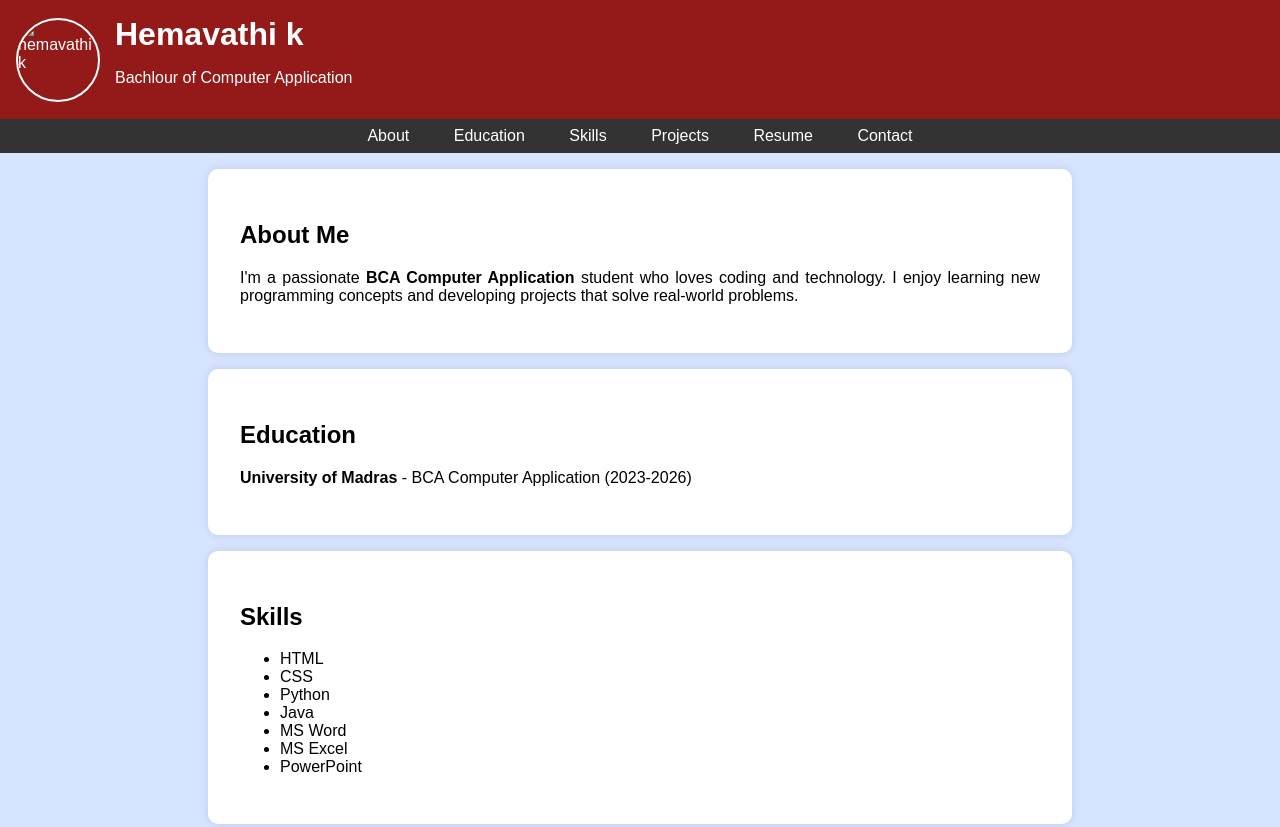
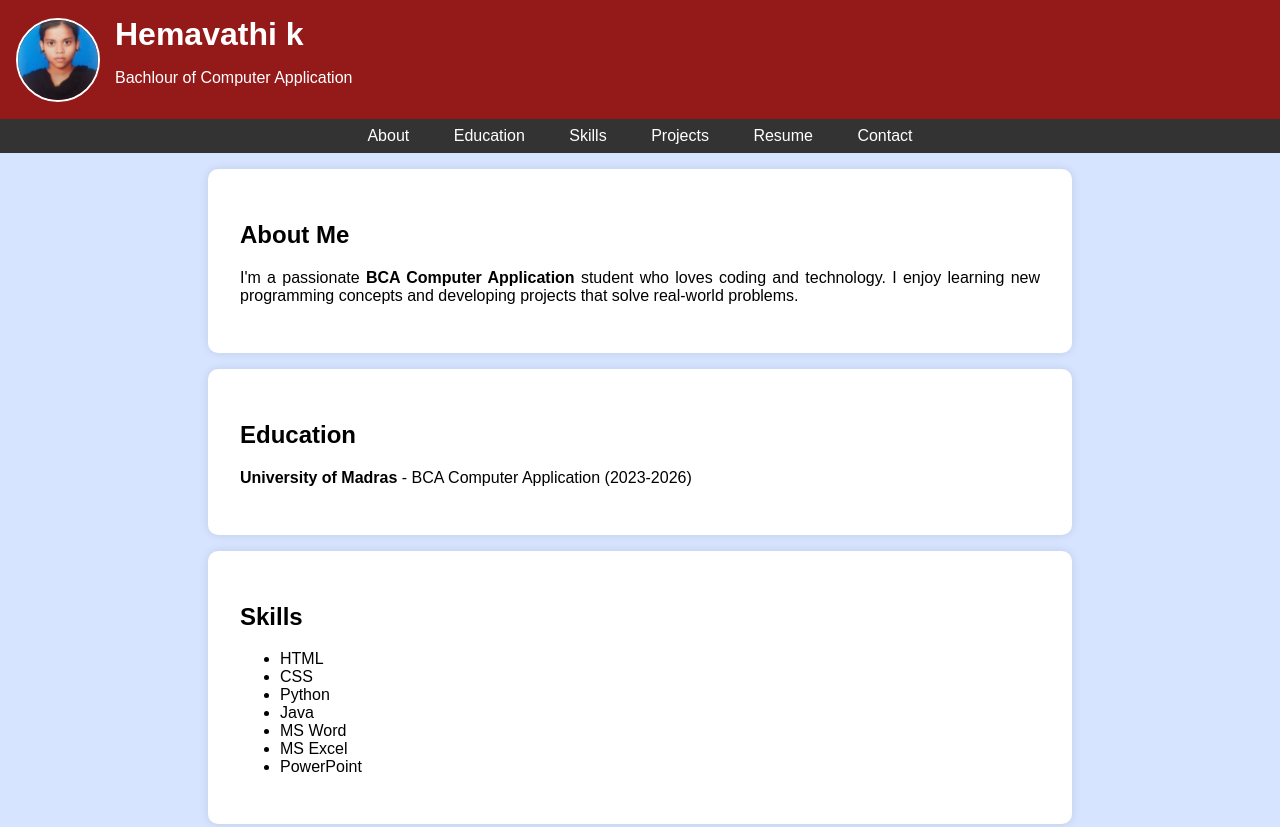
Before and after one commit to hemahemasri06/Digital-portfolio-, a plain HTML site: page index.html in a window 1280 px wide. Shown: the top 827 px of the page. Drawn offline with Linux system fonts and the light colour scheme.

Commit message:
index.html

```diff
--- a/index.html
+++ b/index.html
@@ -96,7 +96,7 @@
 
     <header>
         <!-- Profile picture inside header, left-aligned near name -->
-        <img src="/storage/emulated/0/hema.html/hemavathi photo.jpg" alt="hemavathi k" class="profile-picture">
+        <img src="photo.jpg" alt="hemavathi k" class="profile-picture">
         <div class="header-content">
             <h1>Hemavathi k</h1>
             <p>Bachlour of Computer Application</p>
```
